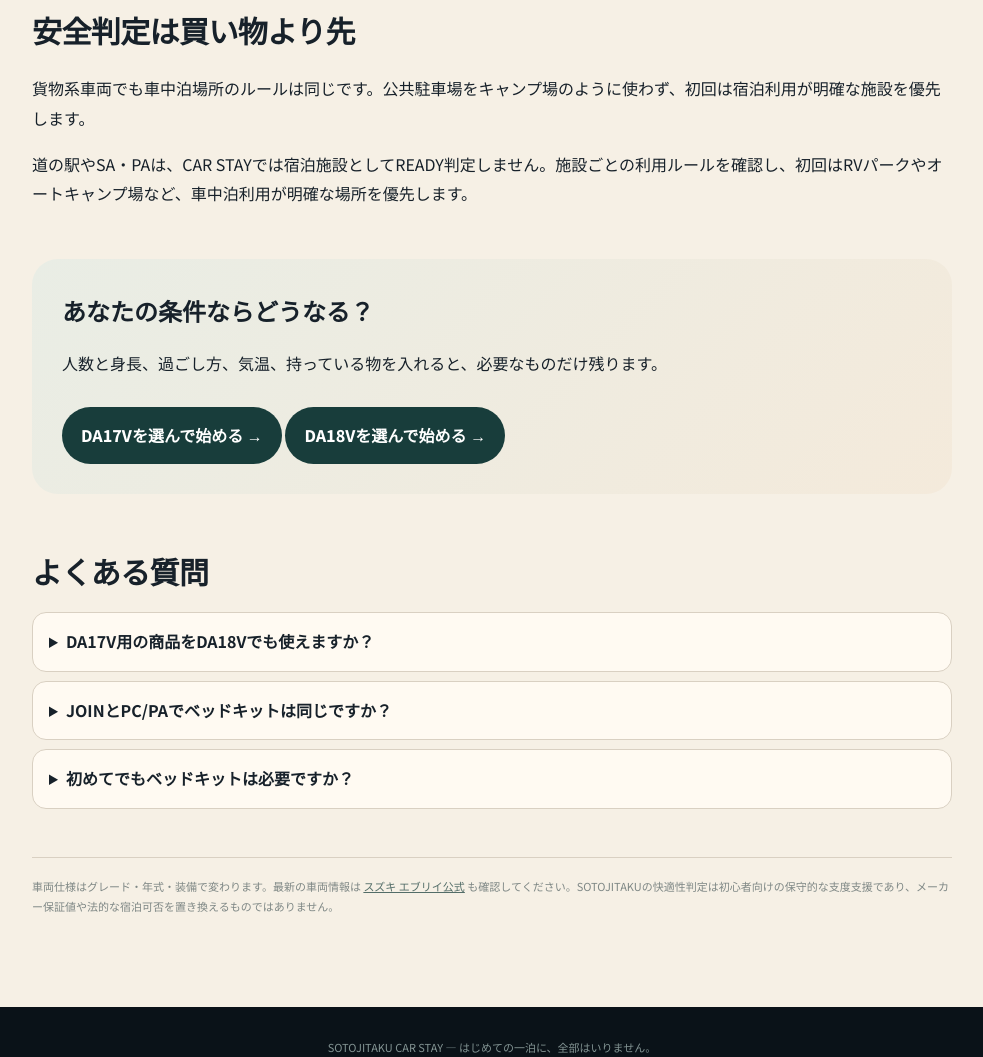
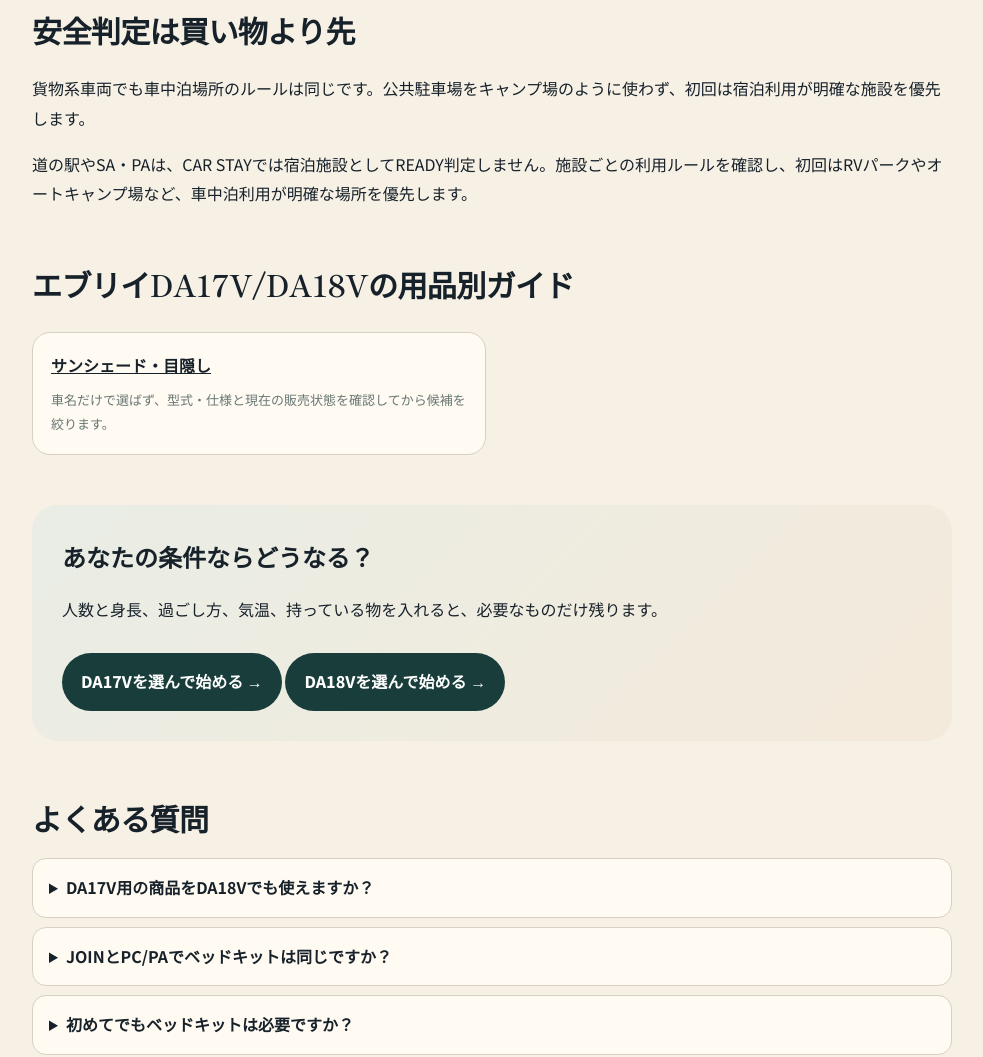
Before and after one commit to stusaurus/sotojitaku, a website: page car-stay/car/every/index.html in a window 1280 px wide. Shown: the part 2893-3950 px from the top of the page, without its empty margins (148-1131 px from the left). Drawn offline with Linux system fonts and the light colour scheme.

Commit message:
Link every shade intent page

```diff
--- a/car-stay/car/every/index.html
+++ b/car-stay/car/every/index.html
@@ -15,6 +15,7 @@
 <section class="measure"><h3>測るなら、たくさん測らなくていい。</h3><p>エブリイは専用品が豊富ですが、そのことと寝床が自分に合うことは別です。型式・グレードを固定し、実際の荷室で長さと幅を測るのが最初です。</p><ol><li>実際に寝床として使う区間の長さ</li><li>寝床の一番狭い部分の幅</li><li>段差が気になる場合だけ、その高さ</li></ol><p>車内寸法のカタログ値ではなく、あなたが実際に作る寝床を測るのがポイントです。</p></section>
 <section class="section"><h2>最初に買う物を増やさない</h2><p>車中泊用品を一式そろえる必要はありません。家の寝具やモバイルバッテリーで代用できるなら、まずそれを使います。</p><div class="check-grid"><div class="check"><b>DA17/DA18対応目隠し</b><p>両型式対応を明記した監査済み候補があります。</p></div><div class="check"><b>家庭寝具</b><p>最初から車中泊専用セットにしない。</p></div><div class="check"><b>ベッドキット</b><p>JOIN系とPC/PA系など適合を分け、初心者の標準推薦にはしません。</p></div><div class="check"><b>電源</b><p>必要機器が決まってから容量計算。</p></div></div><p>商品は「その車種・世代・仕様への適合」「現在販売中」「価格」「楽天アフィリエイト先」を監査できたものだけをBuilder結果に出します。監査できない商品は、売上機会があっても表示しません。</p></section>
 <section class="section"><h2>安全判定は買い物より先</h2><p>貨物系車両でも車中泊場所のルールは同じです。公共駐車場をキャンプ場のように使わず、初回は宿泊利用が明確な施設を優先します。</p><p>道の駅やSA・PAは、CAR STAYでは宿泊施設としてREADY判定しません。施設ごとの利用ルールを確認し、初回はRVパークやオートキャンプ場など、車中泊利用が明確な場所を優先します。</p></section>
+<section class="section"><h2>エブリイDA17V/DA18Vの用品別ガイド</h2><div class="check-grid"><div class="check"><b><a href="./shade/">サンシェード・目隠し</a></b><p>車名だけで選ばず、型式・仕様と現在の販売状態を確認してから候補を絞ります。</p></div></div></section>
 <section class="builder-box"><h2>あなたの条件ならどうなる？</h2><p>人数と身長、過ごし方、気温、持っている物を入れると、必要なものだけ残ります。</p><div><a class="cta" href="../../?vehicle=suzuki-every-da17v&from=seo&entry=every">DA17Vを選んで始める →</a> <a class="cta" href="../../?vehicle=suzuki-every-da18v&from=seo&entry=every">DA18Vを選んで始める →</a></div></section>
 <section class="section faq"><h2>よくある質問</h2><details><summary>DA17V用の商品をDA18Vでも使えますか？</summary><p>明確なDA18V適合が確認できない限り、SOTOJITAKUでは流用扱いしません。</p></details><details><summary>JOINとPC/PAでベッドキットは同じですか？</summary><p>専用品では条件が分かれる商品があります。グレードを選んでから商品を出します。</p></details><details><summary>初めてでもベッドキットは必要ですか？</summary><p>必要ではありません。初泊では家庭寝具で試し、利用頻度が上がってから高額なベッド化を検討します。</p></details></section>
 <p class="source-note">車両仕様はグレード・年式・装備で変わります。最新の車両情報は <a href="https://www.suzuki.co.jp/car/every/" rel="nofollow">スズキ エブリイ公式</a> も確認してください。SOTOJITAKUの快適性判定は初心者向けの保守的な支度支援であり、メーカー保証値や法的な宿泊可否を置き換えるものではありません。</p>
```
